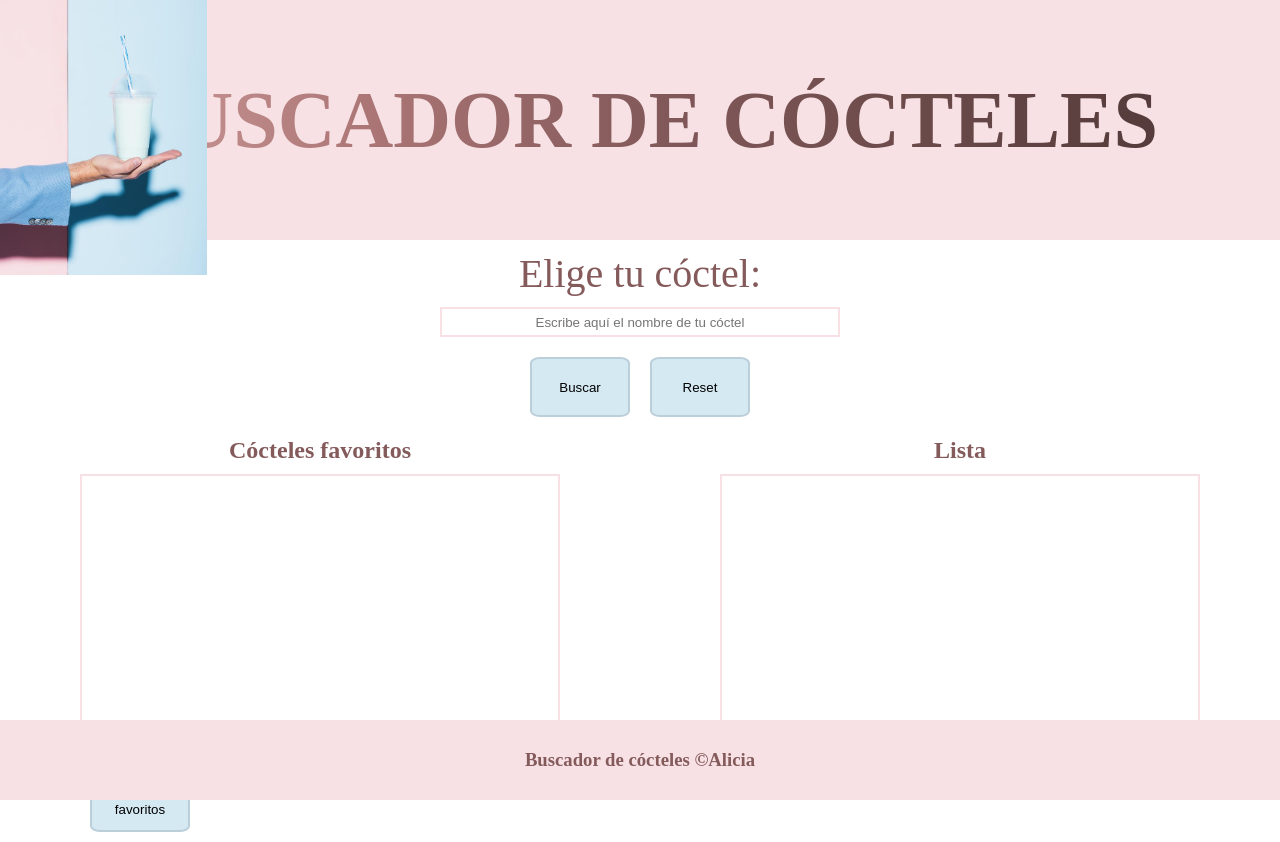
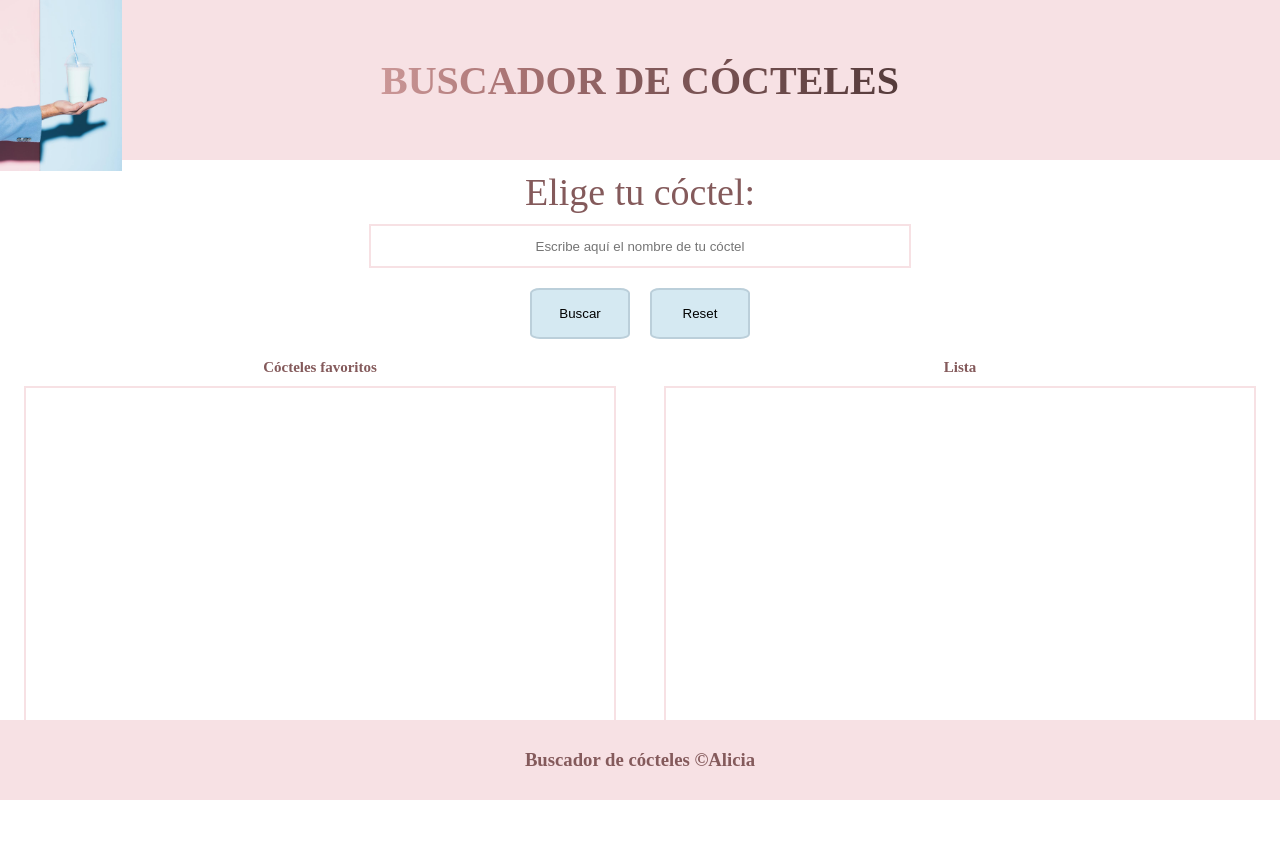
Before and after one commit to Adalab/modulo-2-evaluacion-final-aliciaapadron, a website: page src/html/index.html in a window 1280 px wide. After the commit the page ends 800 px from the top, so only its background shows below. Drawn offline with nearby package versions, Linux system fonts and the light colour scheme; files that its build step writes are made by us from their sources; files whose address does not match are found by name; a web font is replaced by a local one.

Commit message:
fixed reset button and add mixins

```diff
--- a/src/html/index.html
+++ b/src/html/index.html
@@ -5,6 +5,7 @@
   <meta charset="UTF-8" />
   <meta name="viewport" content="width=device-width, initial-scale=1" />
   <link href="https://fonts.googleapis.com/css2?family=Playfair+Display:ital,wght@1,600&display=swap" rel="stylesheet">
+  <script src="https://kit.fontawesome.com/b6b3a2dafd.js" crossorigin="anonymous"></script>
   <link rel="stylesheet" href="./assets/css/main.css" />
   <title>Elige tu cóctel</title>
 
--- /dev/null
+++ b/src/scss/core/_mixins.scss
@@ -0,0 +1,11 @@
+@mixin tablet {
+  @media all and (min-width: 768px) {
+    @content;
+  }
+}
+
+@mixin desktop {
+  @media all and (min-width: 1200px) {
+    @content;
+  }
+}
--- a/src/scss/core/_variables.scss
+++ b/src/scss/core/_variables.scss
@@ -3,9 +3,3 @@ $backgrouncolor2: #d5e9f2;
 $darkcolor: #845a5b;
 $ligthcolor: #eedbda;
 $fontfamily2: 'Playfair Display', serif;
-.list-coctail {
-  &-favorite {
-    color: ligthcolor;
-    background-color: #e7c7c8;
-  }
-}
--- a/src/scss/layout/_footer.scss
+++ b/src/scss/layout/_footer.scss
@@ -7,6 +7,7 @@
   display: flex;
   justify-content: center;
   align-items: center;
+
   &__title {
     color: $darkcolor;
   }
--- a/src/scss/layout/_header.scss
+++ b/src/scss/layout/_header.scss
@@ -3,15 +3,29 @@
   justify-content: center;
   align-items: center;
   width: 100vw;
-  height: 30vh;
+  height: 18vh;
   background-color: $backgrouncolor;
+
+  @include tablet() {
+    height: 20vh;
+  }
+
   &__img {
-    width: 207px;
+    width: 6.4rem;
     position: absolute;
     left: 0;
+
+    @include tablet() {
+      width: 8.5rem;
+    }
+    @include desktop() {
+      width: 7.6rem;
+    }
   }
   &__title {
-    font-size: 80px;
+    font-size: 25px;
+    text-align: right;
+    width: 200px;
     text-transform: uppercase;
     font-family: $fontfamily2;
     background: $darkcolor;
@@ -36,5 +50,9 @@
     -webkit-background-clip: text;
     background-clip: text;
     color: transparent;
+    @include tablet() {
+      width: fit-content;
+      font-size: 40px;
+    }
   }
 }
--- a/src/scss/layout/_main.scss
+++ b/src/scss/layout/_main.scss
@@ -1,10 +1,31 @@
 .main {
   font-family: $fontfamily2;
-  height: 60vh;
+  height: 72vh;
   &__section {
     display: flex;
     flex-direction: row-reverse;
     justify-content: space-around;
+    color: $darkcolor;
+    &--coctails {
+      padding: 10px 0;
+      border: 2px solid $backgrouncolor;
+      width: 11rem;
+      height: 22rem;
+      display: flex;
+      justify-content: center;
+      overflow-y: scroll;
+      @include tablet() {
+        width: 23rem;
+        height: 26rem;
+      }
+      @include desktop() {
+        width: 37rem;
+        height: 21rem;
+      }
+    }
+  }
+  @include tablet() {
+    height: 70vh;
   }
 }
 
@@ -14,15 +35,22 @@
   justify-content: center;
   align-items: center;
   &__label {
-    font-size: 40px;
+    font-size: 21px;
     padding: 10px 0;
     color: $darkcolor;
+    @include tablet() {
+      font-size: 38px;
+    }
   }
   &__input {
     height: 30px;
-    width: 400px;
+    width: 230px;
     text-align: center;
     border: 2px solid $backgrouncolor;
+    @include tablet() {
+      height: 44px;
+      width: 542px;
+    }
   }
 }
 
@@ -32,8 +60,8 @@
   justify-content: center;
 
   &__search {
-    width: 100px;
-    height: 60px;
+    width: 66px;
+    height: 37px;
     border-radius: 10%;
     margin: 10px;
     border: 2px solid #bbcfda;
@@ -42,10 +70,14 @@
       background-color: #5ca4bd;
       color: $backgrouncolor2;
     }
+    @include tablet() {
+      width: 100px;
+      height: 51px;
+    }
   }
   &__reset {
-    width: 100px;
-    height: 60px;
+    width: 66px;
+    height: 37px;
     border-radius: 10%;
     margin: 10px;
     border: 2px solid #bbcfda;
@@ -54,30 +86,25 @@
       background-color: #5ca4bd;
       color: $backgrouncolor2;
     }
+    @include tablet() {
+      width: 100px;
+      height: 51px;
+    }
   }
 }
 
-.main__section {
-  color: $darkcolor;
-  &--coctails {
-    border: 2px solid $backgrouncolor;
-    width: 30rem;
-    height: 18rem;
-    display: flex;
-    justify-content: center;
-    overflow-y: scroll;
-  }
-}
 .favoritecoctails {
+  padding: 10px 0;
   border: 2px solid $backgrouncolor;
-  width: 30rem;
-  height: 18rem;
+  width: 11rem;
+  height: 22rem;
   display: flex;
   justify-content: center;
   overflow-y: scroll;
+
   &__btn {
-    width: 100px;
-    height: 60px;
+    width: 85px;
+    height: 45px;
     border-radius: 10%;
     margin: 10px;
     border: 2px solid #bbcfda;
@@ -87,9 +114,21 @@
       background-color: #5ca4bd;
       color: $backgrouncolor2;
     }
+    @include tablet() {
+      width: 100px;
+      height: 51px;
+    }
   }
   &__list {
     list-style: none;
+  }
+  @include tablet() {
+    width: 23rem;
+    height: 26rem;
+  }
+  @include desktop() {
+    width: 37rem;
+    height: 21rem;
   }
 }
 
@@ -97,6 +136,37 @@
   display: flex;
   flex-direction: column;
   list-style: none;
+  padding: 10px 0;
+  &--item {
+    display: flex;
+    flex-direction: column;
+    justify-content: center;
+    align-items: center;
+    width: fit-content;
+    padding: 15px 0;
+  }
+  &--title {
+    font-size: 15px;
+    display: flex;
+    justify-content: center;
+    width: 190px;
+    text-align: center;
+    padding: 5px 0;
+    @include tablet() {
+      font-size: 20px;
+    }
+  }
+  &--img {
+    display: flex;
+    flex-direction: column;
+    justify-content: center;
+    align-items: center;
+    width: 100px;
+    border: 6px solid $backgrouncolor;
+    @include tablet() {
+      width: 220px;
+    }
+  }
 }
 
 // -------------------------------clases para js
@@ -105,21 +175,10 @@
 .fav_title {
   text-align: center;
   padding-bottom: 10px;
+  font-size: 15px;
 }
-
-.imgcoctail {
-  display: flex;
-  flex-direction: column;
-  justify-content: center;
-  align-items: center;
-  width: 150px;
+.list-coctail-favorite {
+  color: ligthcolor;
+  background-color: #e7c7c8;
+  border: 2px solid $backgrouncolor;
 }
-
-.list-coctail-favorite {
-  border: 2px solid $backgrouncolor;
-  background-color: none;
-  display: flex;
-  flex-direction: column;
-  justify-content: center;
-  align-items: center;
-}
--- a/src/scss/main.scss
+++ b/src/scss/main.scss
@@ -1,5 +1,6 @@
 @import 'core/reset';
 @import 'core/variables';
+@import 'core/mixins';
 @import './layout/header';
 @import './layout/main';
 @import './layout/footer';
```
Also changed, not shown: src/js/main.js (+21 -6 lines).
